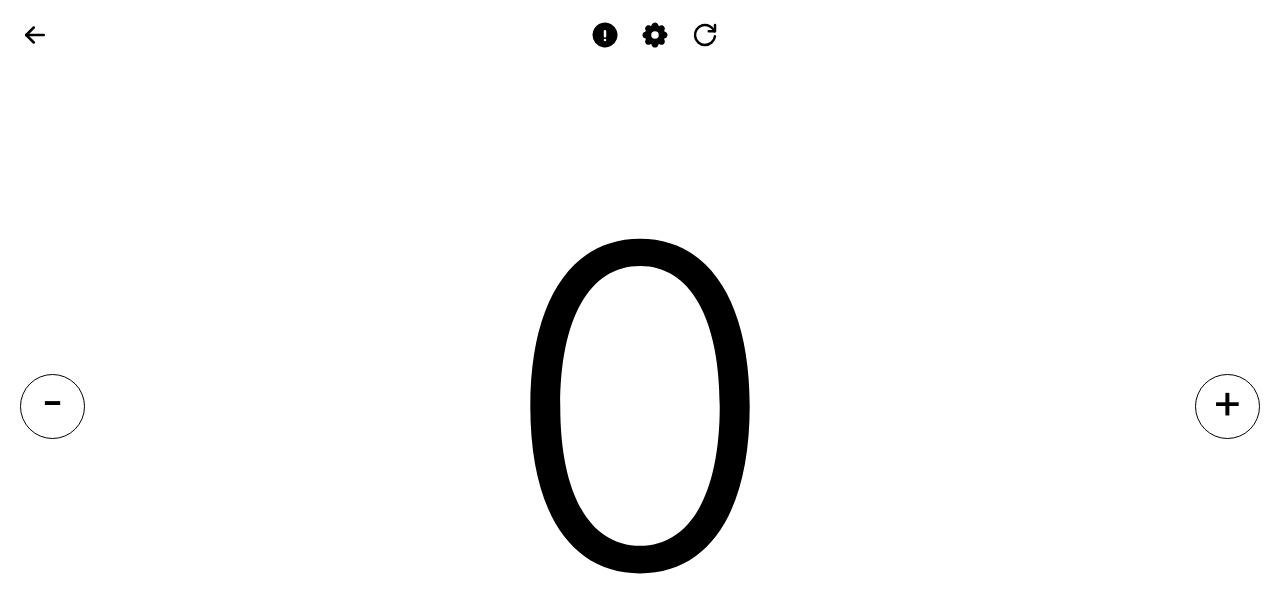
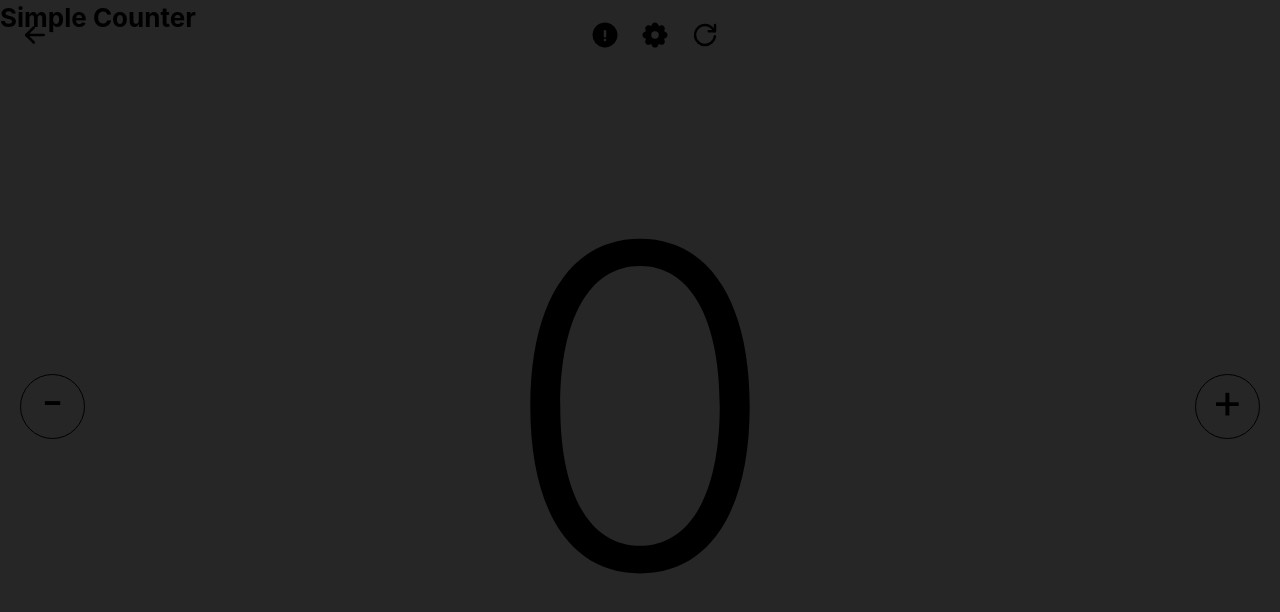
Before and after one commit to MuhammadHarisBaloch/time-machine, a Next.js app: page /counter in a window 1280 px wide. Shown: the top 612 px of the page. Built offline with nearby package versions, Linux system fonts and the light colour scheme.

Commit message:
basic overlay added

```diff
--- a/app/counter/page.tsx
+++ b/app/counter/page.tsx
@@ -1,11 +1,12 @@
 "use client";
-import { Flex, Stack, Title } from "@mantine/core";
+import { Flex, Overlay, Stack, Text, Title } from "@mantine/core";
 import { useState } from "react";
 import CounterControls from "../../components/Counter/Controls";
 import RoundedButton from "../../components/Counter/RoundedButton";
 
 export default function Counter() {
   const [counter, setCounter] = useState(0);
+  const [openOverlay, setOpenOverlay] = useState(true);
 
   return (
     <Stack>
@@ -32,6 +33,22 @@ export default function Counter() {
           }}
         />
       </Flex>
+      {openOverlay ? (
+        <Overlay
+          color="#000"
+          backgroundOpacity={0.85}
+          onClick={() => {
+            setOpenOverlay(false);
+          }}
+        >
+          <Stack>
+            <Title order={2}>Simple Counter</Title>
+            <Text></Text>
+          </Stack>
+        </Overlay>
+      ) : (
+        <></>
+      )}
     </Stack>
   );
 }
```
